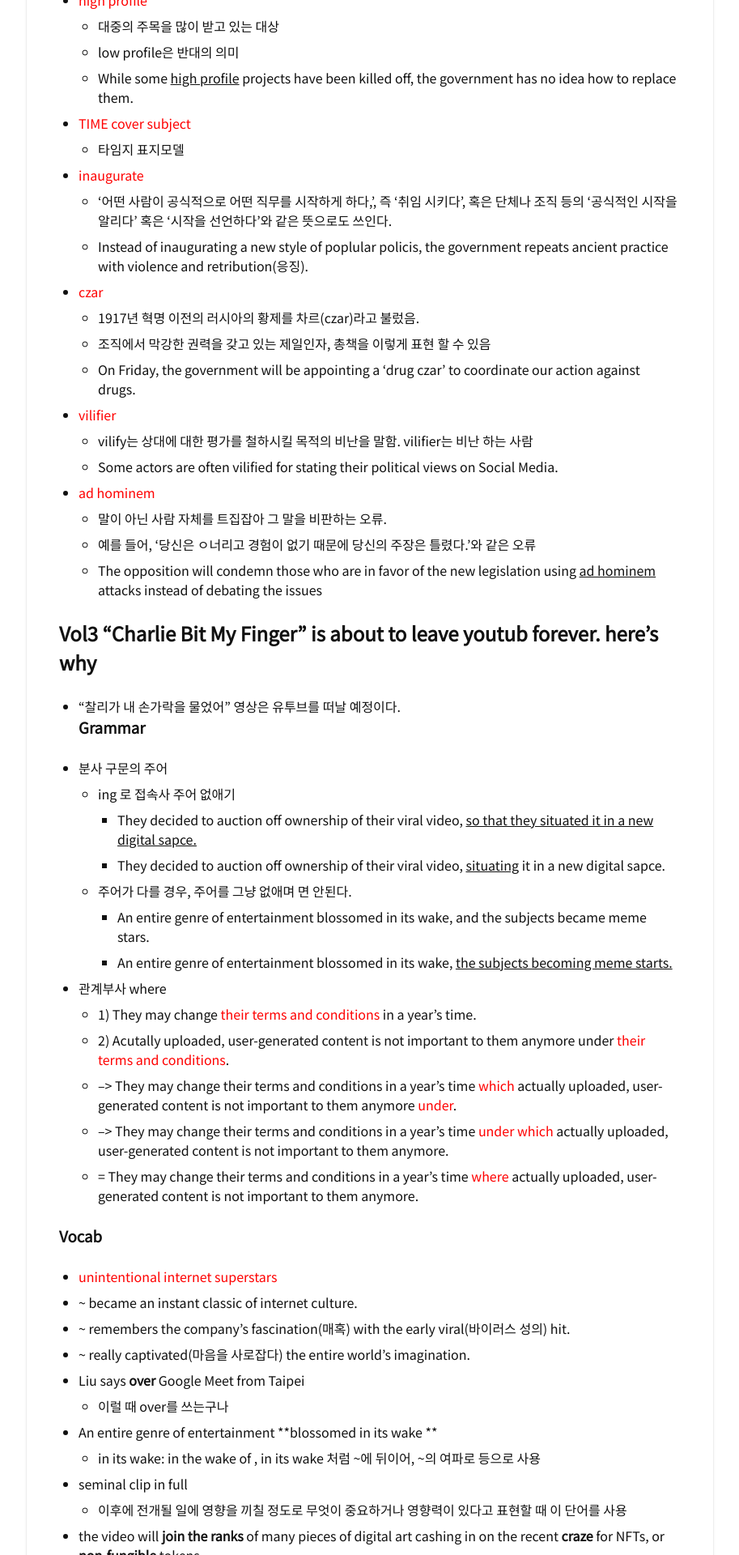
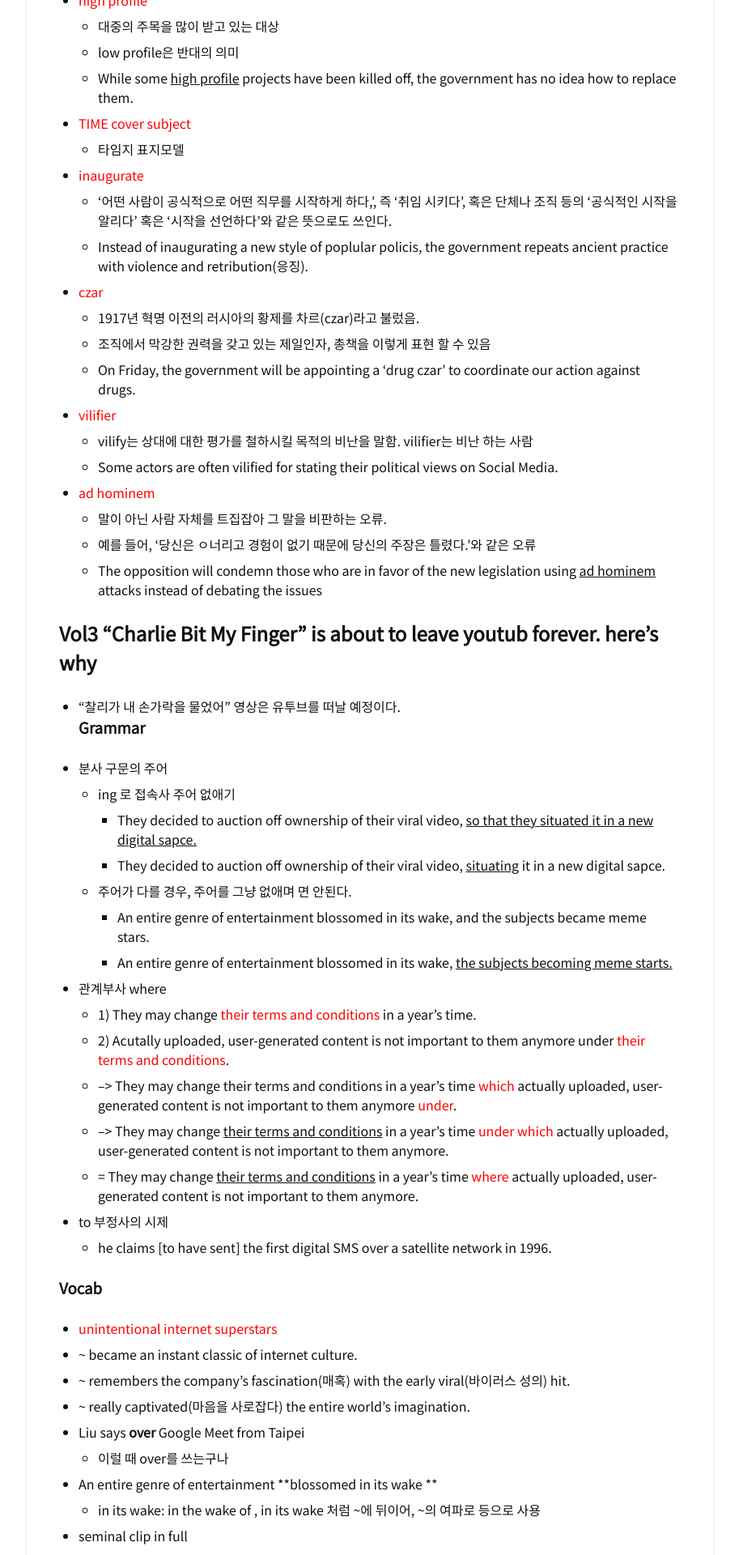
Before and after one commit to oglee815/oglee815_old.github.io, a Jekyll site: the page built from _posts/1900-01-01-study-newspresso.md, in a window 1280 px wide. Shown: the part 3080-5000 px from the top of the page at 81% size, without its empty margins (258-1171 px from the left). Built offline with Jekyll 4.4.1, drawn with Linux system fonts in a browser that asks for light colours; nearby versions of some CDN libraries; some web fonts are replaced; comment, search, counter and statistics services are not loaded.

Commit message:
Update 1900-01-01-study-newspresso.md

```diff
--- a/_posts/1900-01-01-study-newspresso.md
+++ b/_posts/1900-01-01-study-newspresso.md
@@ -130,8 +130,11 @@ Newspresso with TiME 모르는 단어 & 문장
   - 1) They may change <span style="color:red">their terms and conditions</span> in a year's time.
   - 2) Acutally uploaded, user-generated content is not important to them anymore under <span style="color:red">their terms and conditions</span>.
   - --> They may change their terms and conditions in a year's time <span style="color:red">which</span> actually uploaded, user-generated content is not important to them anymore <span style="color:red">under</span>.
-  - --> They may change their terms and conditions in a year's time <span style="color:red">under which</span> actually uploaded, user-generated content is not important to them anymore.
-  - = They may change their terms and conditions in a year's time <span style="color:red">where</span> actually uploaded, user-generated content is not important to them anymore.
+  - --> They may change <u>their terms and conditions</u> in a year's time <span style="color:red">under which</span> actually uploaded, user-generated content is not important to them anymore.
+  - = They may change <u>their terms and conditions</u> in a year's time <span style="color:red">where</span> actually uploaded, user-generated content is not important to them anymore.
+- to 부정사의 시제
+  - he claims \[to have sent\] the first digital SMS over a satellite network in 1996.
+
 
 ### Vocab
 - <span style="color:red">unintentional internet superstars</span>
@@ -160,4 +163,12 @@ Newspresso with TiME 모르는 단어 & 문장
   - 신경을 끄다
 - it just **dies down** to a part of normal life
   - 차츰 잦아들거나 사그라들다, abate와 대체 가능
+- Advertising revenue associated with the video has also **dwindled.** 감소하다
+- they became a **go-to** site, 믿고 찾는
+- remain intact(온전한)
+- eyebrow-rasining at ~ (에 대한 불신)
+- quizzical 당혹스러운
+- it's also the **crux** of a current court battle
+  - 어떤 주장이나 문제의 가장 중요하며 핵심이 되는 부분
+- for the masses(대중)
 -
```
